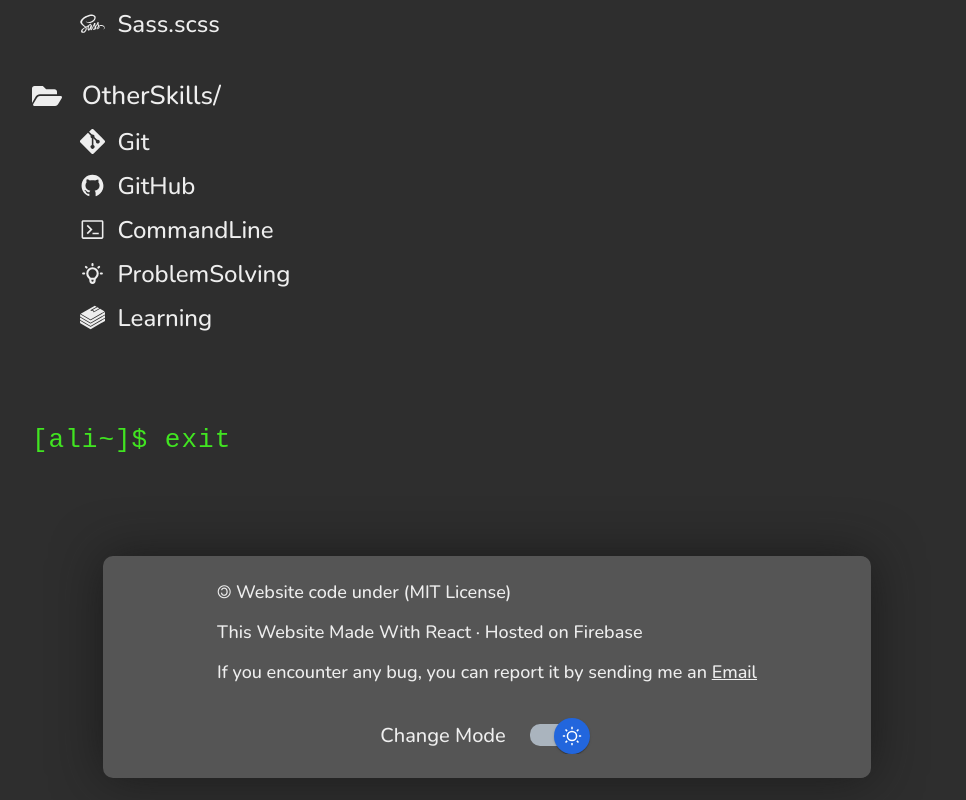
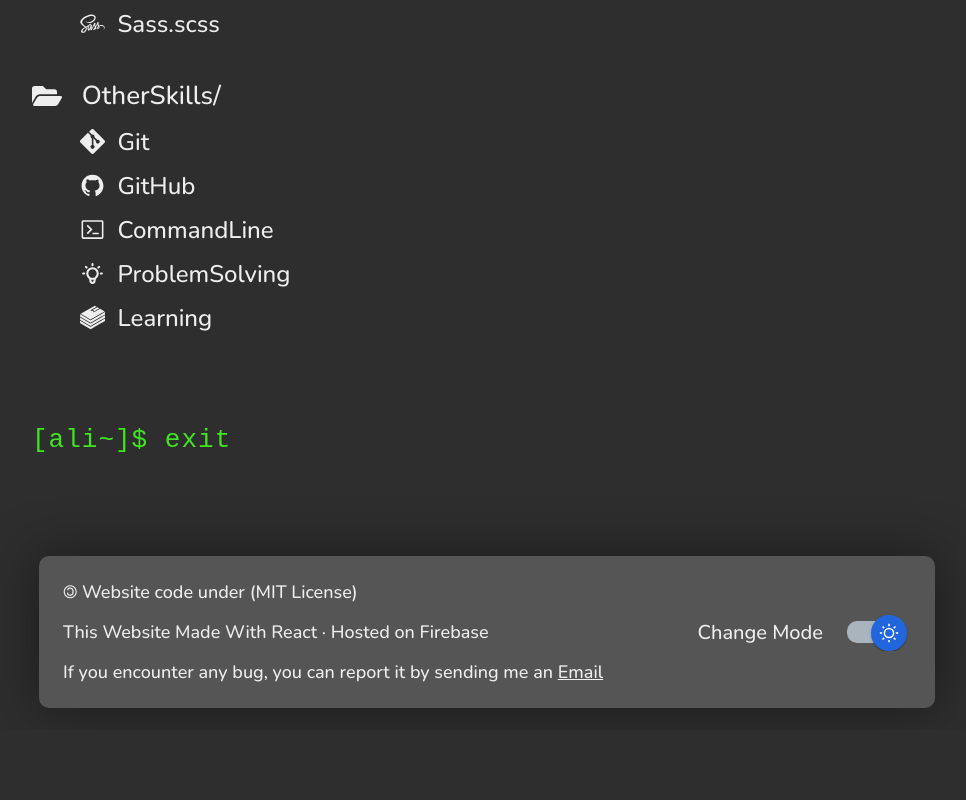
Before and after one commit to sharon-xa/my-portfolio, a React (Create React App) app: page / in a window 1280 px wide. Shown: the part 1859-2659 px from the top of the page, without its empty margins (153-1119 px from the left). After the commit the page ends 2589 px from the top, so only its background shows below. Built offline with nearby package versions, Linux system fonts and the light colour scheme.

Commit message:
A more responsive footer

```diff
--- a/src/components/Footer.module.css
+++ b/src/components/Footer.module.css
@@ -78,7 +78,7 @@
     }
 
     .footer {
-        width: 60%;
+        width: 90%;
 
         flex-direction: column;
         gap: 2em;
@@ -89,6 +89,19 @@
     }
 }
 
+@media only screen and (min-width: 960px) {
+    .footer {
+        flex-direction: row;
+    }
+}
+
+@media only screen and (min-width: 1200px) {
+    .footer {
+        width: 70%;
+    }
+
+}
+
 /* Large devices (laptops/desktops, 992px and up) */
 @media only screen and (min-width: 1450px) {
     .container {
@@ -96,6 +109,7 @@
     }
 
     .footer {
+        width: 60%;
         flex-direction: row;
         gap: 2em;
     }
```
